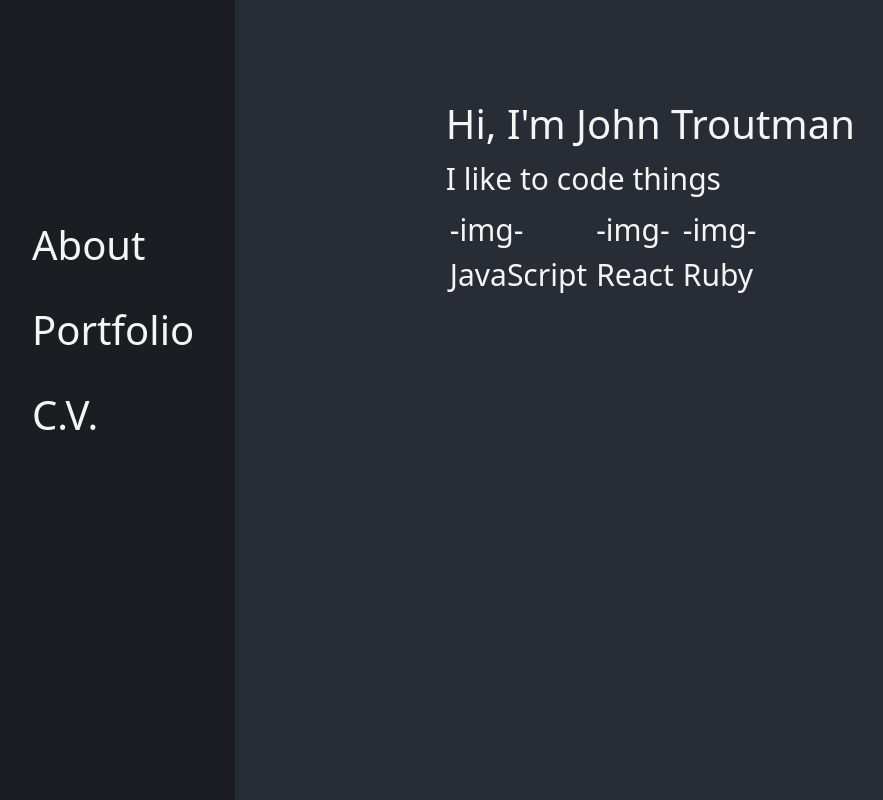
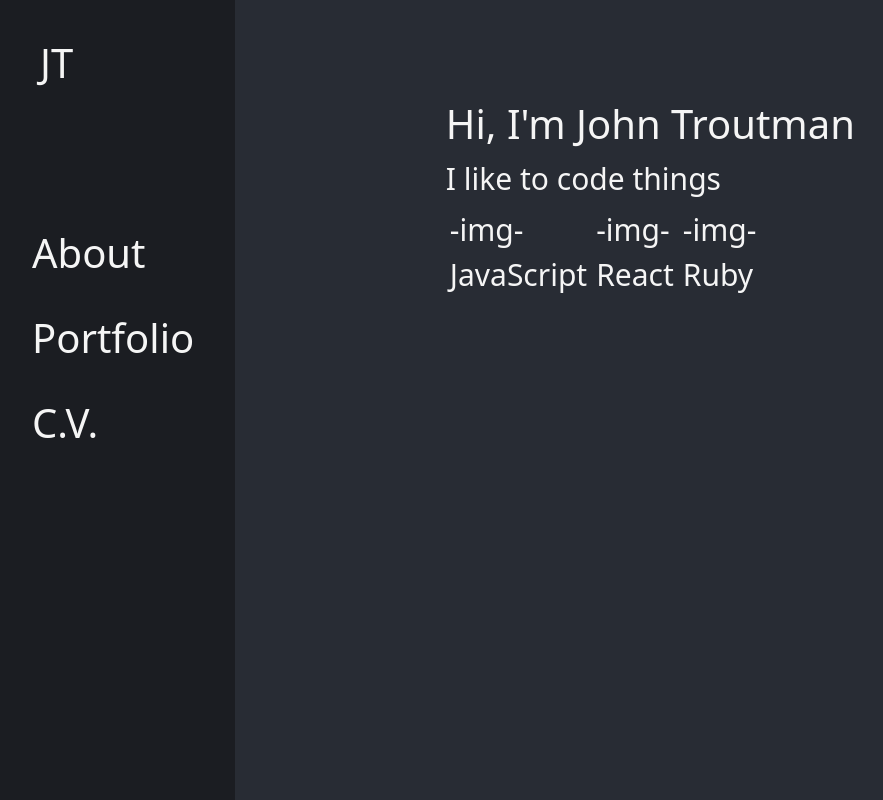
Before and after one commit to B0NG0FURY/b0ng0fury.github.io, a React (Create React App) app: page / in a window 1280 px wide. Shown: the whole page, without its empty margins (15-898 px from the left). Built offline with nearby package versions, Linux system fonts and the light colour scheme.

Commit message:
added button for JT logo at top of sidebar which takes user back to Welcome component when clicked. Adjusted margin of sidebar items.

```diff
--- a/src/App.css
+++ b/src/App.css
@@ -45,7 +45,7 @@ body {
 }
 
 .sidebar-items {
-  margin-top: 150px;
+  margin-top: 120px;
 }
 
 .sidebar li {
@@ -63,6 +63,10 @@ body {
 
 .nav-btn:hover {
   cursor: pointer;
+}
+
+.nav-home {
+  margin: -40px 0px 0px 45px
 }
 
 .main {
--- a/src/components/Nav.js
+++ b/src/components/Nav.js
@@ -4,6 +4,12 @@ class Nav extends Component {
     render() {
         return(
             <nav className="sidebar">
+                <button
+                    className="nav-btn nav-home"
+                    onClick={() => this.props.setActive("Welcome")}
+                >
+                    JT
+                </button>
                 <ul className="sidebar-items">
                     <li>
                         <button
```
